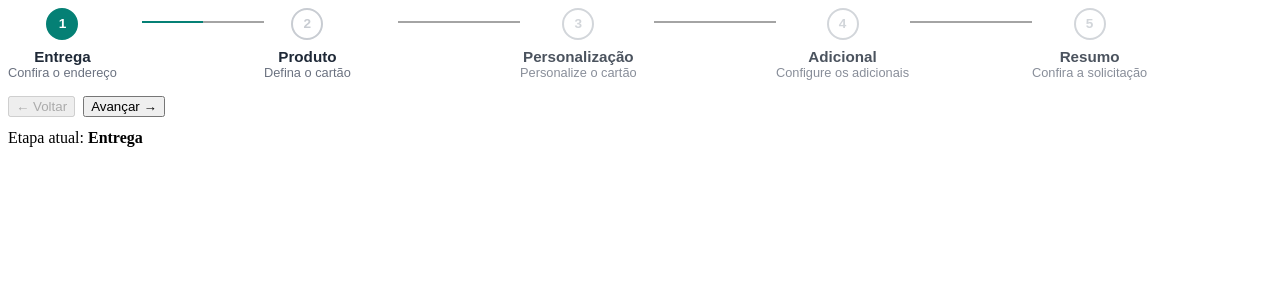
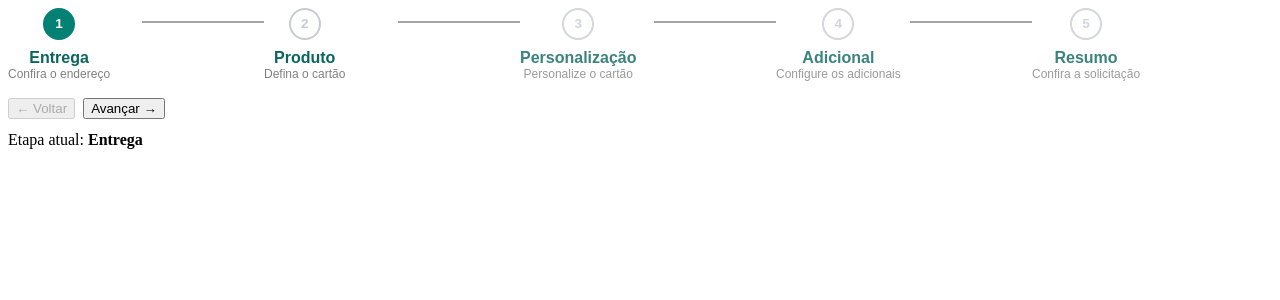
Before and after one commit to AysllaGomes/angular-components, an Angular app: page /demo in a window 1280 px wide. Shown: the top 300 px of the page. Built offline with nearby package versions, Linux system fonts and the light colour scheme.

Commit message:
[Updated] [AC-???] Comportamento de linear gradiente no conector entre os steppers. Atualizando as cores relacionados ao text e o caption vinculado ao stepper. Atualizando root da readme

```diff
--- a/src/app/shared/components/stepper/stepper.component.sass
+++ b/src/app/shared/components/stepper/stepper.component.sass
@@ -61,14 +61,18 @@
     .label
       color: var(--stepper-text)
       font-weight: 600
-      font-size: .95rem
+      font-size: 16px
+      line-height: 120%
+      letter-spacing: 0
       white-space: nowrap
       text-align: center
 
     .caption
       display: block
       color: var(--stepper-caption)
-      font-size: .8rem
+      font-weight: 300
+      font-size: 12px
+      line-height: 120%
       white-space: nowrap
       text-align: center
 
@@ -96,7 +100,7 @@
     color: var(--stepper-color-active)
 
   .connector
-    background: linear-gradient(90deg, var(--stepper-connector-active) 0 50%, var(--stepper-connector) 50%)
+    background: var(--stepper-connector)
 
 .stepper-item.is-done
   .bullet
--- a/src/styles.sass
+++ b/src/styles.sass
@@ -7,8 +7,8 @@
   --stepper-color-done: #058075
   --stepper-color-default: #c8ccd2
   --stepper-color-disabled: #dcdfe4
-  --stepper-text: #1f2937
-  --stepper-caption: #6b7280
+  --stepper-text: #0A655E
+  --stepper-caption: #818181
   --stepper-bullet-muted-bg: #eff1f3
 
   --stepper-bullet-size: 28px
```
Also changed, not shown: src/app/shared/components/stepper/stepper.md (+2 -2 lines), 1 other file (tests, documents, lock files or other folders).
